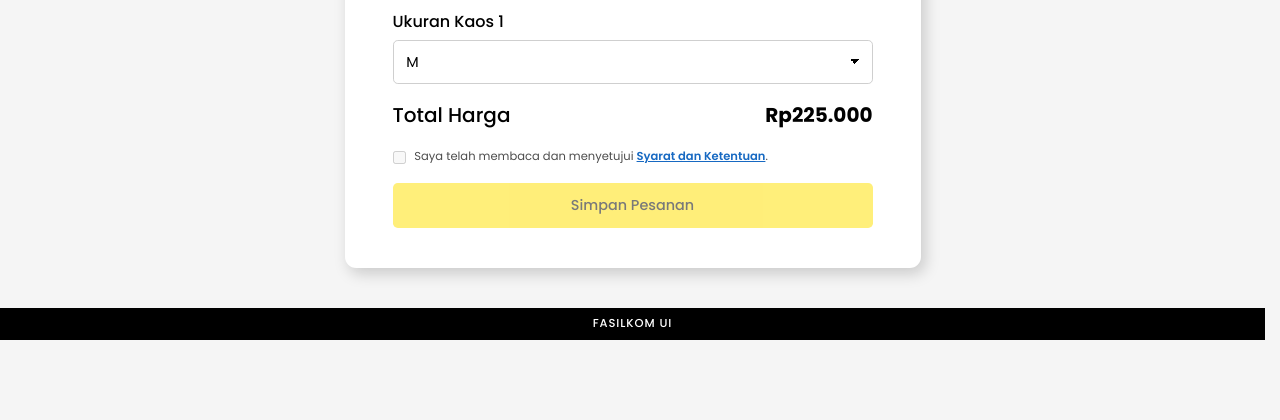
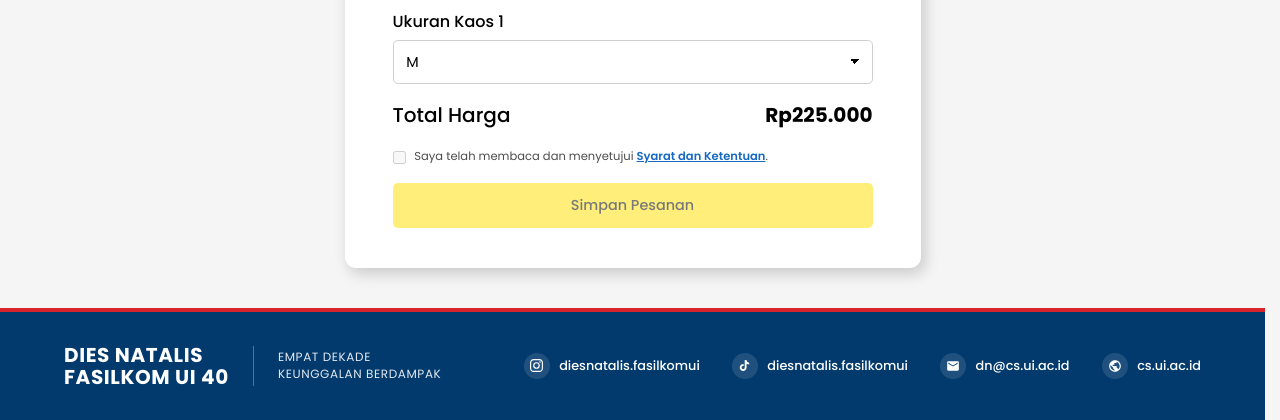
Before and after one commit to HaikalMuzaki/Fun-Walk, a Django app: page /checkout/alumni/ in a window 1280 px wide. Shown: the part 1122-1542 px from the top of the page. Before the commit the page ends 1462 px from the top, so only its background shows below. Run offline with Django 5.2, Linux system fonts and the light colour scheme; the visitor is signed in with stand-in values (Sample User, id 1).

Commit message:
add footer

```diff
--- a/registration/static/registration/css/style.css
+++ b/registration/static/registration/css/style.css
@@ -566,20 +566,107 @@ body {
   cursor: not-allowed;
 }
 
+/* --- UPGRADE FOOTER --- */
 .footer {
   width: 100%;
-  height: var(--footer-height);
-  flex: 0 0 var(--footer-height);
+  background: #023a6d; /* Biru gelap khas UI */
+  color: #fff;
   margin-top: auto;
+  display: flex;
+  flex-direction: column;
+  font-family: "Poppins", sans-serif;
+  height: auto; /* Mematikan var(--footer-height) lama yang kaku */
+  flex: none;
+  text-transform: none; /* Mematikan uppercase bawaan lama */
+  letter-spacing: normal;
+}
+
+.footer-red-line {
+  width: 100%;
+  height: 4px;
+  background: #d8232a; /* Garis aksen merah */
+}
+
+.footer-content {
+  display: flex;
+  align-items: center;
+  justify-content: space-between;
+  padding: 2rem 4rem;
+  flex-wrap: wrap;
+  gap: 2rem;
+}
+
+.footer-brand {
+  display: flex;
+  align-items: center;
+  gap: 1.5rem;
+}
+
+.brand-title {
+  font-size: 1.25rem;
+  font-weight: 800;
+  line-height: 1.1;
+  letter-spacing: 0.03em;
+}
+
+.brand-divider {
+  width: 1px;
+  height: 2.5rem;
+  background: rgba(255, 255, 255, 0.3);
+}
+
+.brand-tagline {
+  font-size: 0.75rem;
+  font-weight: 400;
+  line-height: 1.4;
+  color: #e2e8f0;
+  letter-spacing: 0.05em;
+}
+
+.footer-socials {
+  display: flex;
+  align-items: center;
+  gap: 2rem;
+  flex-wrap: wrap;
+}
+
+.social-item {
+  display: flex;
+  align-items: center;
+  gap: 0.6rem;
+  color: #fff;
+  text-decoration: none;
+  font-size: 0.8rem;
+  font-weight: 500;
+  transition: opacity 0.2s ease;
+}
+
+.social-item:hover {
+  opacity: 0.7;
+}
+
+.social-icon {
   display: flex;
   align-items: center;
   justify-content: center;
-  background: #000;
-  color: #fff;
-  font-size: 0.72rem;
-  font-weight: 500;
-  letter-spacing: 0.08em;
-  text-transform: uppercase;
+  width: 26px;
+  height: 26px;
+  border-radius: 50%;
+  background: rgba(255, 255, 255, 0.12); /* Efek lingkaran transparan */
+}
+
+/* Responsivitas untuk layar kecil (HP) */
+@media (max-width: 900px) {
+  .footer-content {
+    flex-direction: column;
+    align-items: flex-start;
+    padding: 2rem;
+  }
+  .footer-socials {
+    flex-direction: column;
+    align-items: flex-start;
+    gap: 1.2rem;
+  }
 }
 
 /* Login menampilkan homepage asli sebagai background yang diburamkan. */
--- a/registration/templates/registration/footer.html
+++ b/registration/templates/registration/footer.html
@@ -1,3 +1,43 @@
 <footer class="footer">
-  <span>Fasilkom UI</span>
+  <div class="footer-red-line"></div>
+  <div class="footer-content">
+
+    <div class="footer-brand">
+      <div class="brand-title">
+        DIES NATALIS<br>FASILKOM UI 40
+      </div>
+      <div class="brand-divider"></div>
+      <div class="brand-tagline">
+        EMPAT DEKADE<br>KEUNGGALAN BERDAMPAK
+      </div>
+    </div>
+
+    <div class="footer-socials">
+      <a href="https://instagram.com/diesnatalis.fasilkomui" target="_blank" class="social-item">
+        <span class="social-icon">
+          <svg width="13" height="13" fill="currentColor" viewBox="0 0 24 24"><path d="M12 2.163c3.204 0 3.584.012 4.85.07 3.252.148 4.771 1.691 4.919 4.919.058 1.265.069 1.645.069 4.849 0 3.205-.012 3.584-.069 4.849-.149 3.225-1.664 4.771-4.919 4.919-1.266.058-1.644.07-4.85.07-3.204 0-3.584-.012-4.849-.07-3.26-.149-4.771-1.699-4.919-4.92-.058-1.265-.07-1.644-.07-4.849 0-3.204.013-3.583.07-4.849.149-3.227 1.664-4.771 4.919-4.919 1.266-.057 1.645-.069 4.849-.069zM12 0C8.741 0 8.333.014 7.053.072 2.695.272.273 2.69.073 7.052.014 8.333 0 8.741 0 12c0 3.259.014 3.668.072 4.948.2 4.358 2.618 6.78 6.98 6.98C8.333 23.986 8.741 24 12 24c3.259 0 3.668-.014 4.948-.072 4.354-.2 6.782-2.618 6.979-6.98.059-1.28.073-1.689.073-4.948 0-3.259-.014-3.667-.072-4.947-.196-4.354-2.617-6.78-6.979-6.98C15.668.014 15.259 0 12 0zm0 5.838a6.162 6.162 0 100 12.324 6.162 6.162 0 000-12.324zM12 16a4 4 0 110-8 4 4 0 010 8zm6.406-11.845a1.44 1.44 0 100 2.881 1.44 1.44 0 000-2.881z"/></svg>
+        </span>
+        diesnatalis.fasilkomui
+      </a>
+      <a href="https://tiktok.com/@diesnatalis.fasilkomui" target="_blank" class="social-item">
+        <span class="social-icon">
+          <svg width="13" height="13" fill="currentColor" viewBox="0 0 24 24"><path d="M19.59 6.69a4.83 4.83 0 01-3.77-4.25V2h-3.45v13.67a2.89 2.89 0 01-5.2 1.74 2.89 2.89 0 012.31-4.64 2.93 2.93 0 01.88.13V9.4a6.84 6.84 0 00-1-.05A6.33 6.33 0 005 20.1a6.34 6.34 0 0010.86-4.43v-7a8.16 8.16 0 004.77 1.52v-3.4a4.85 4.85 0 01-1.04-.1z"/></svg>
+        </span>
+        diesnatalis.fasilkomui
+      </a>
+      <a href="mailto:dn@cs.ui.ac.id" class="social-item">
+        <span class="social-icon">
+          <svg width="14" height="14" fill="currentColor" viewBox="0 0 24 24"><path d="M20 4H4c-1.1 0-1.99.9-1.99 2L2 18c0 1.1.9 2 2 2h16c1.1 0 2-.9 2-2V6c0-1.1-.9-2-2-2zm0 4l-8 5-8-5V6l8 5 8-5v2z"/></svg>
+        </span>
+        dn@cs.ui.ac.id
+      </a>
+      <a href="https://cs.ui.ac.id" target="_blank" class="social-item">
+        <span class="social-icon">
+          <svg width="14" height="14" fill="currentColor" viewBox="0 0 24 24"><path d="M12 2C6.48 2 2 6.48 2 12s4.48 10 10 10 10-4.48 10-10S17.52 2 12 2zm-1 17.93c-3.95-.49-7-3.85-7-7.93 0-.62.08-1.21.21-1.79L9 15v1c0 1.1.9 2 2 2v1.93zm6.9-2.54c-.26-.81-1-1.39-1.9-1.39h-1v-3c0-.55-.45-1-1-1H8v-2h2c.55 0 1-.45 1-1V7h2c1.1 0 2-.9 2-2v-.41c2.93 1.19 5 4.06 5 7.41 0 2.08-.8 3.97-2.1 5.39z"/></svg>
+        </span>
+        cs.ui.ac.id
+      </a>
+    </div>
+
+  </div>
 </footer>
```
